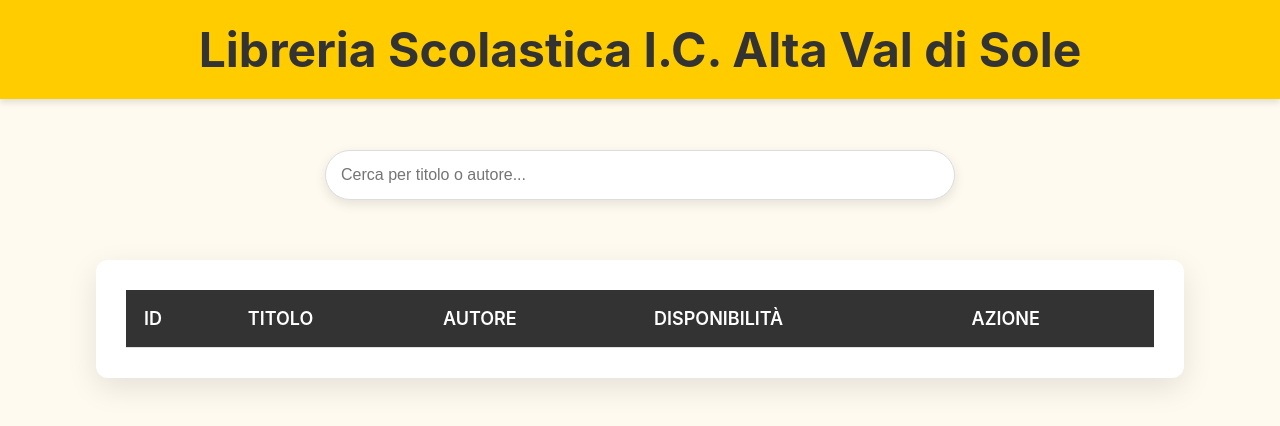
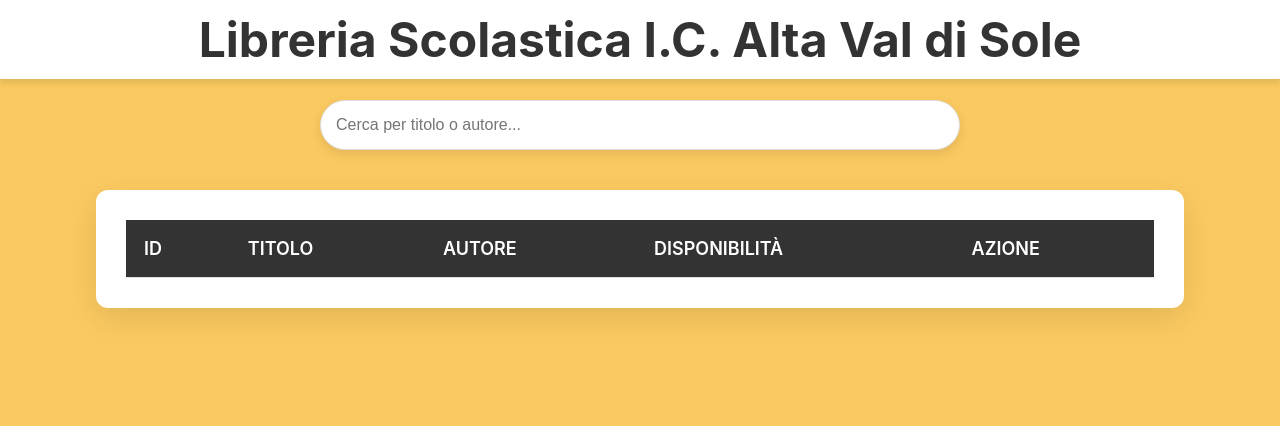
Before and after one commit to ICAltaValdiSole/libreria, a plain HTML site: page index.html in a window 1280 px wide. Drawn offline with Linux system fonts and the light colour scheme; no server answers.

Commit message:
Update index.html

```diff
--- a/index.html
+++ b/index.html
@@ -16,17 +16,17 @@
 /* Body */
 body {
     font-family: 'Inter', sans-serif;
-    background-color: #fffaf0;
+    background-color: #fac960; /* Giallo come nel sito che hai indicato */
     color: #333;
     padding: 0;
     margin: 0;
 }
 
-/* Barra di navigazione fissa */
+/* Barra di navigazione fissa e minimale */
 .navbar {
-    background-color: #ffcc00; /* Colore giallo ispirato al sito */
+    background-color: white; /* Barra bianca */
     color: #333;
-    padding: 20px;
+    padding: 10px 0; /* Riduce l'altezza della barra per renderla minimal */
     text-align: center;
     position: fixed;
     width: 100%;
@@ -34,20 +34,20 @@ body {
     left: 0;
     z-index: 1000;
     box-shadow: 0px 4px 6px rgba(0, 0, 0, 0.1);
-    font-weight: 600;
-    font-size: 24px;
+    font-weight: 700;
+    font-size: 24px; /* Dimensione più ridotta per il titolo */
+    font-family: 'Inter', sans-serif;
 }
 
 /* Spazio per compensare la barra di navigazione fissa */
 body {
-    padding-top: 90px;
+    padding-top: 60px; /* Ridotto per adattarsi alla barra minimale */
 }
 
 /* Contenitore della barra di ricerca */
 .search-container {
     text-align: center;
-    margin: 50px auto;
-    padding: 10px;
+    margin: 40px auto;
 }
 
 /* Barra di ricerca moderna */
@@ -63,7 +63,7 @@ body {
 
 #searchInput:focus {
     outline: none;
-    border-color: #ffcc00;
+    border-color: #ffcc00; /* Giallo come nel sito Space */
     box-shadow: 0px 6px 20px rgba(255, 204, 0, 0.4);
 }
 
@@ -75,6 +75,7 @@ body {
     padding: 30px;
     border-radius: 12px;
     box-shadow: 0px 10px 30px rgba(0, 0, 0, 0.1);
+    margin-bottom: 50px;
 }
 
 /* Tabella */
@@ -102,10 +103,10 @@ td {
     font-size: 16px;
 }
 
-/* Pulsanti */
+/* Pulsanti gialli */
 button {
     padding: 10px 20px;
-    background-color: #ffcc00;
+    background-color: #fac960; /* Giallo come nel sito Space */
     color: white;
     border: none;
     cursor: pointer;
@@ -139,9 +140,10 @@ button:disabled {
     }
 
     .navbar h1 {
-        font-size: 20px;
+        font-size: 20px; /* Riduce la dimensione del titolo su dispositivi mobili */
     }
 }
+
 
     </style>
 </head>
```
